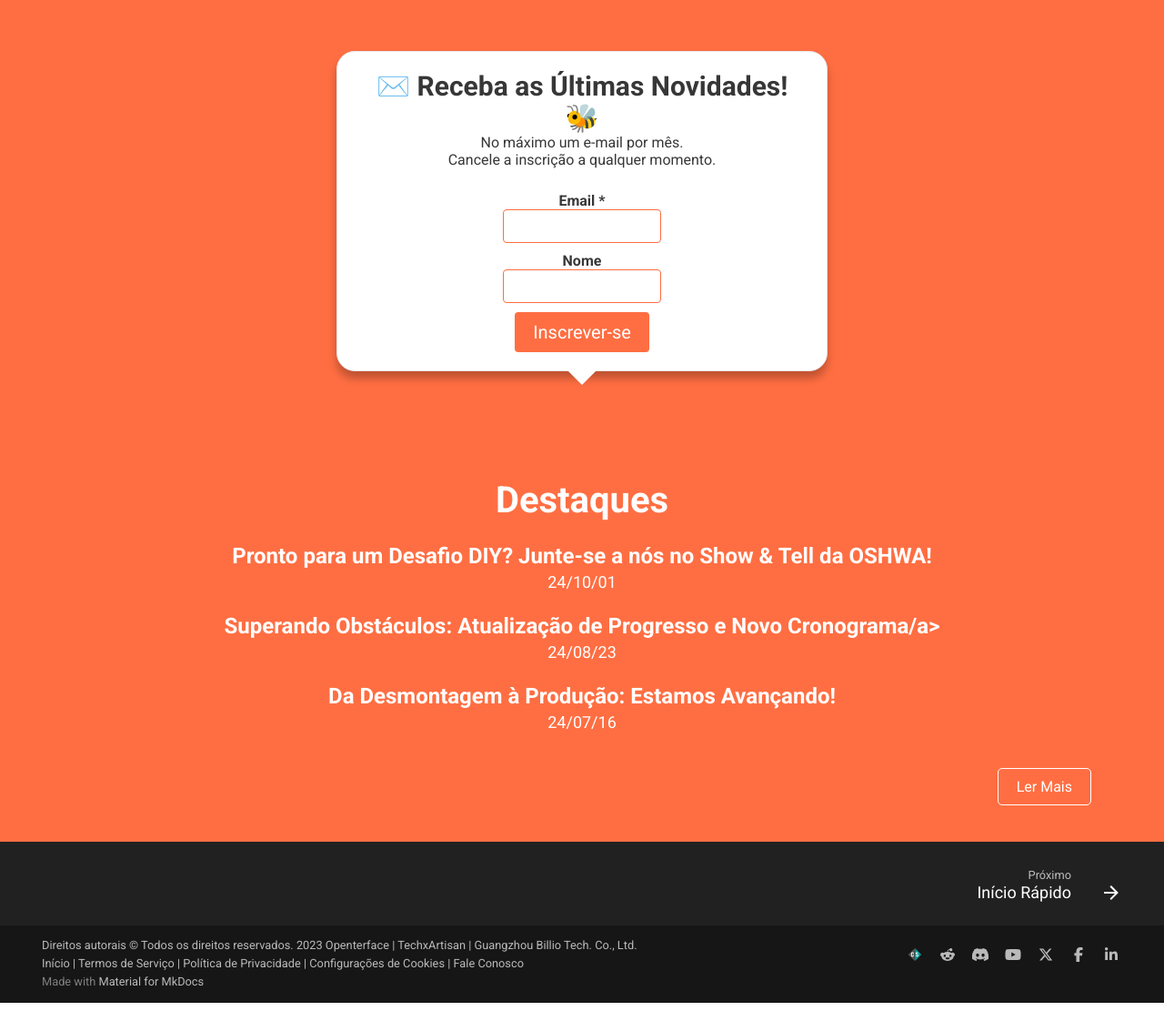
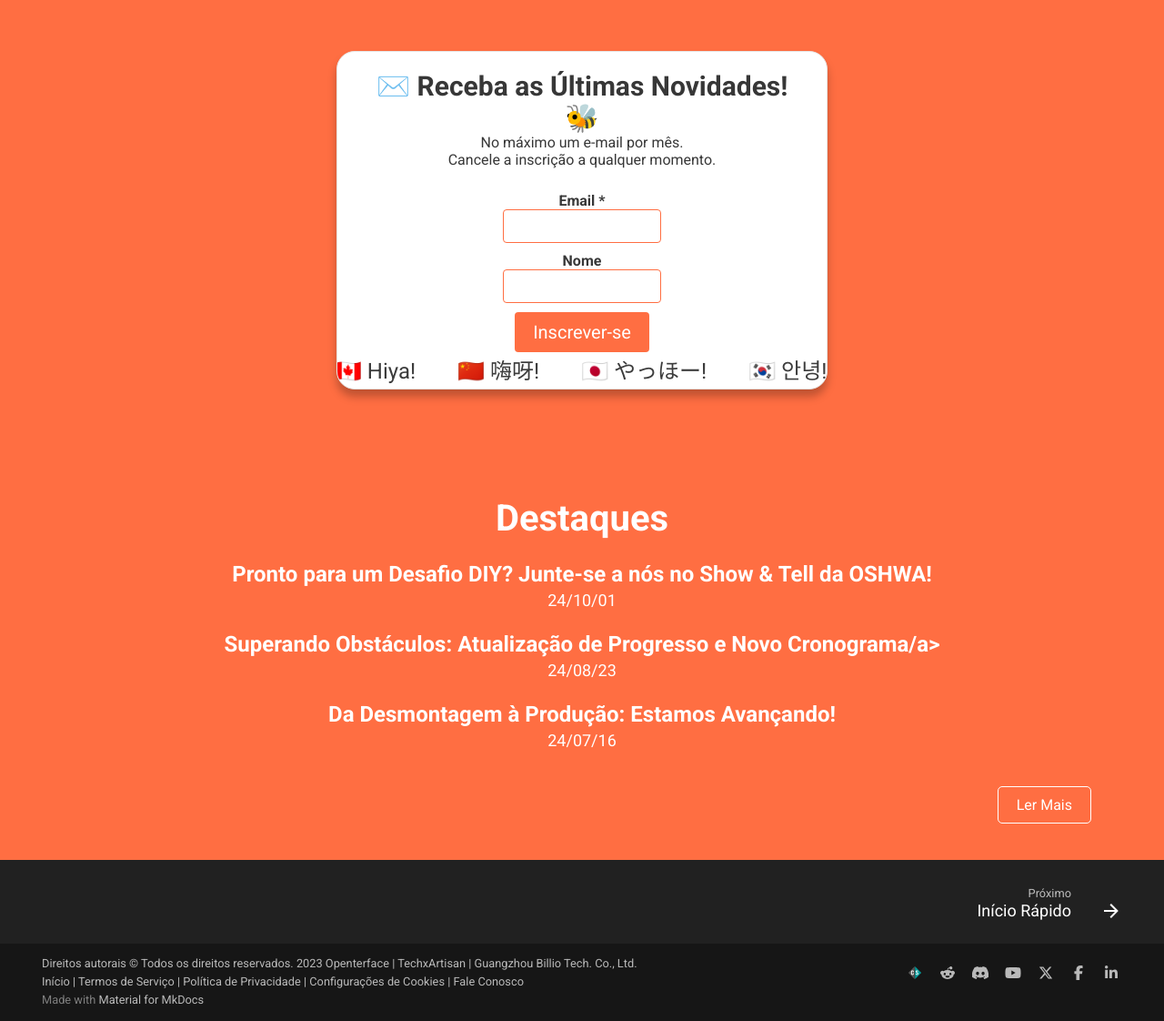
Before and after one commit to TechxArtisanStudio/Openterface_pt, an MkDocs documentation site: the page built from docs/index.md, in a window 1280 px wide, cut to the strip 3785-4907 px from the top of the page. Shown: the whole strip at 91% size. Built offline with MkDocs 1.6.1 and Material for MkDocs 9.7.7, drawn with Linux system fonts in a browser that asks for light colours; comment, search, counter and statistics services are not loaded.

Commit message:
add scrolling text

```diff
--- a/docs/assets/stylesheets/custom.css
+++ b/docs/assets/stylesheets/custom.css
@@ -953,3 +953,87 @@
     font-size: 0.8rem;
     padding-bottom: 0.3rem;
 }
+
+.scrolling-text-section {
+    background: var(--md-primary-fg-color);
+    padding: var(--shared-padding);
+    text-align: center;
+}
+
+.scrolling-text-bubble {
+    display: inline-block;
+    background-color: white;
+    border-radius: 20px;
+    padding: 1.5rem 1.5rem; /* Increased vertical padding */
+    position: relative;
+    margin: 1rem auto;
+    box-shadow: 0 8px 10px rgba(0, 0, 0, 0.25);
+    border: 1px solid #e7e7e7;
+    overflow: hidden;
+    width: 80%;
+    max-width: 600px;
+}
+
+.scrolling-text {
+    display: inline-block;
+    white-space: nowrap;
+    font-size: 1.5rem;
+    animation: scroll-text 30s linear infinite; /* Slowed down to 30s */
+    padding-left: 100%; /* Start the text off-screen */
+    box-sizing: content-box; /* Ensure padding doesn't affect the width */
+}
+
+.scrolling-text a {
+    color: inherit;
+    text-decoration: none;
+    margin: 0 1rem; /* Add some spacing between links */
+}
+
+.scrolling-text a:hover {
+    text-decoration: underline;
+}
+
+@keyframes scroll-text {
+    0% {
+        transform: translateX(0);
+    }
+    100% {
+        transform: translateX(-100%);
+    }
+}
+
+#mc_embed_signup_scroll .scrolling-text {
+    display: inline-block;
+    white-space: nowrap;
+    font-size: 1rem;
+    animation: scroll-text 30s linear infinite;
+    padding-left: 100%;
+    box-sizing: content-box;
+    margin-bottom: 1rem; /* Add some space below the scrolling text */
+}
+
+#mc_embed_signup_scroll .dialogue-bubble {
+    position: relative; /* Ensure positioning context for children */
+    overflow: hidden; /* Hide overflow to keep text within bounds */
+    padding-bottom: 2rem; /* Add padding to accommodate scrolling text */
+}
+
+#mc_embed_signup_scroll .scrolling-text {
+    position: absolute; /* Position absolutely within the bubble */
+    bottom: -0.8rem; /* Move it further down */
+    left: 100%; /* Start from the right edge */
+    white-space: nowrap;
+    font-size: 1.2rem;
+    animation: scroll-text-bubble 45s linear infinite;
+    box-sizing: content-box;
+    color: rgb(60, 60, 60); /* Change font color to dark green */
+}
+
+@keyframes scroll-text-bubble {
+    0% {
+        transform: translateX(-26.8%);
+    }
+    100% {
+        transform: translateX(-70%); /* Move across the entire width of the duplicated content */
+    }
+}
--- a/docs/overrides/home.html
+++ b/docs/overrides/home.html
@@ -167,6 +167,30 @@
             <div class="clear">
               <input type="submit" name="subscribe" id="mc-embedded-subscribe" class="button" value="Inscrever-se">
             </div>
+            <div class="scrolling-text">
+              🐝 ✉️ 🐝
+              <a href="https://openterface.com/" title="English"> 🇬🇧🇺🇸🇨🇦 Hiya!</a>
+              <a href="https://cn.openterface.com/" title="简中文">🇨🇳 嗨呀!</a>
+              <a href="https://jp.openterface.com/" title="日本語">🇯🇵 やっほー!</a>
+              <a href="https://kr.openterface.com/" title="한국어">🇰🇷 안녕!</a>
+              <a href="https://fr.openterface.com/" title="Français">🇫🇷 Salut!</a>
+              <a href="https://de.openterface.com/" title="Deutsch">🇩🇪 Deutsch!</a>
+              <a href="https://it.openterface.com/" title="Italiano">🇮🇹 Ciao!</a>
+              <a href="https://es.openterface.com/" title="Español">🇪🇸🇲🇽🇦🇷 ¡Hola!</a>
+              <a href="https://pt.openterface.com/" title="Português">🇵🇹🇧🇷 Oi!</a>
+              <a href="https://ro.openterface.com/" title="Română">🇷🇴 Hei!</a>
+              🐝 ✉️ 🐝
+              <a href="https://openterface.com/" title="English">🇬🇧🇺🇸🇨🇦 Hiya!</a>
+              <a href="https://cn.openterface.com/" title="简中文">🇨🇳 嗨呀!</a>
+              <a href="https://jp.openterface.com/" title="日本語">🇯🇵 やっほー!</a>
+              <a href="https://kr.openterface.com/" title="한국어">🇰🇷 안녕!</a>
+              <a href="https://fr.openterface.com/" title="Français">🇫🇷 Salut!</a>
+              <a href="https://de.openterface.com/" title="Deutsch">🇩🇪 Deutsch!</a>
+              <a href="https://it.openterface.com/" title="Italiano">🇮🇹 Ciao!</a>
+              <a href="https://es.openterface.com/" title="Español">🇪🇸🇲🇽🇦🇷 ¡Hola!</a>
+              <a href="https://pt.openterface.com/" title="Português">🇵🇹🇧🇷 Oi!</a>
+              <a href="https://ro.openterface.com/" title="Română">🇷🇴 Hei! </a>
+            </div>
           </div>
         </div>
       </form>
```
Also changed, not shown: README.md (+3 -3 lines).
